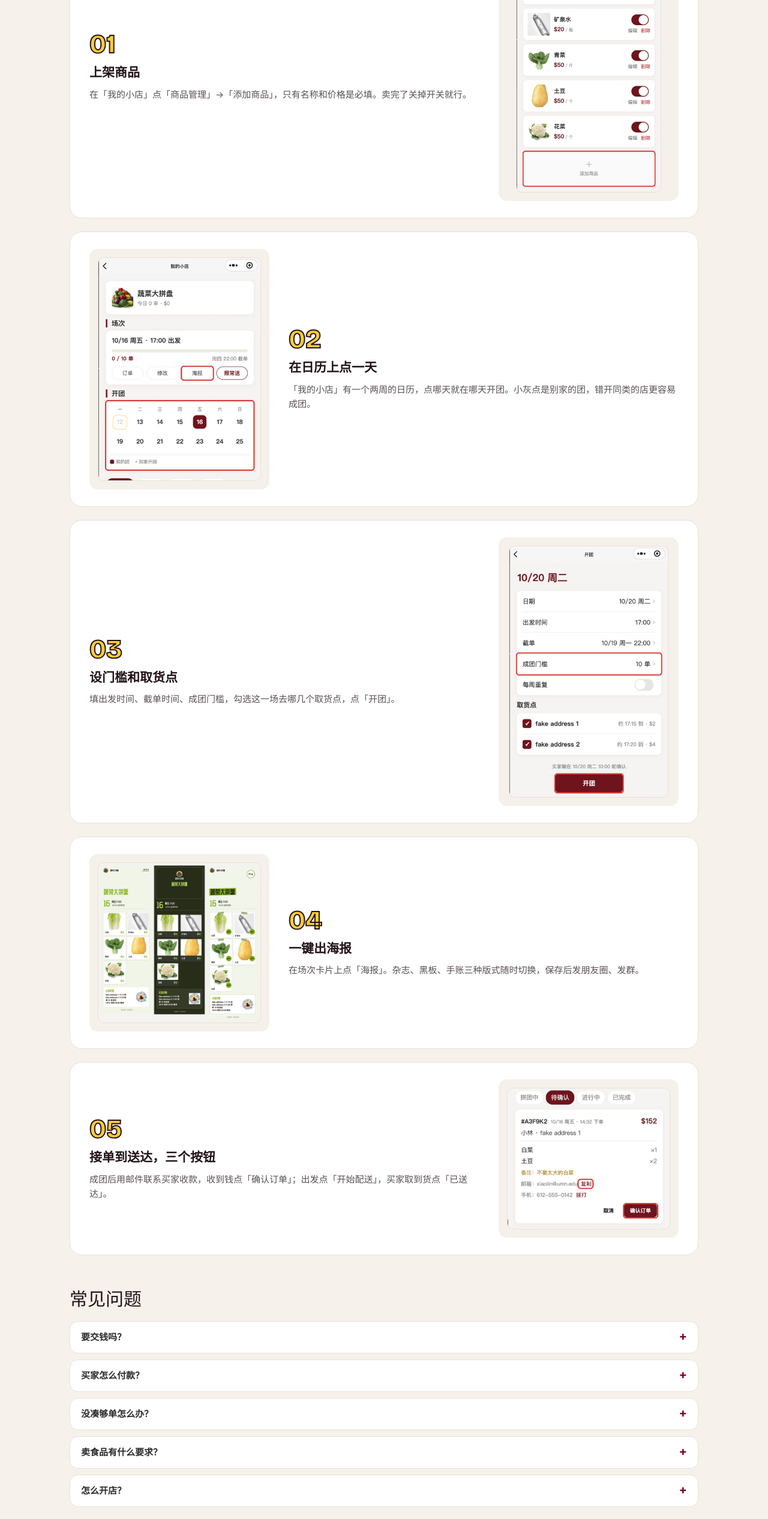
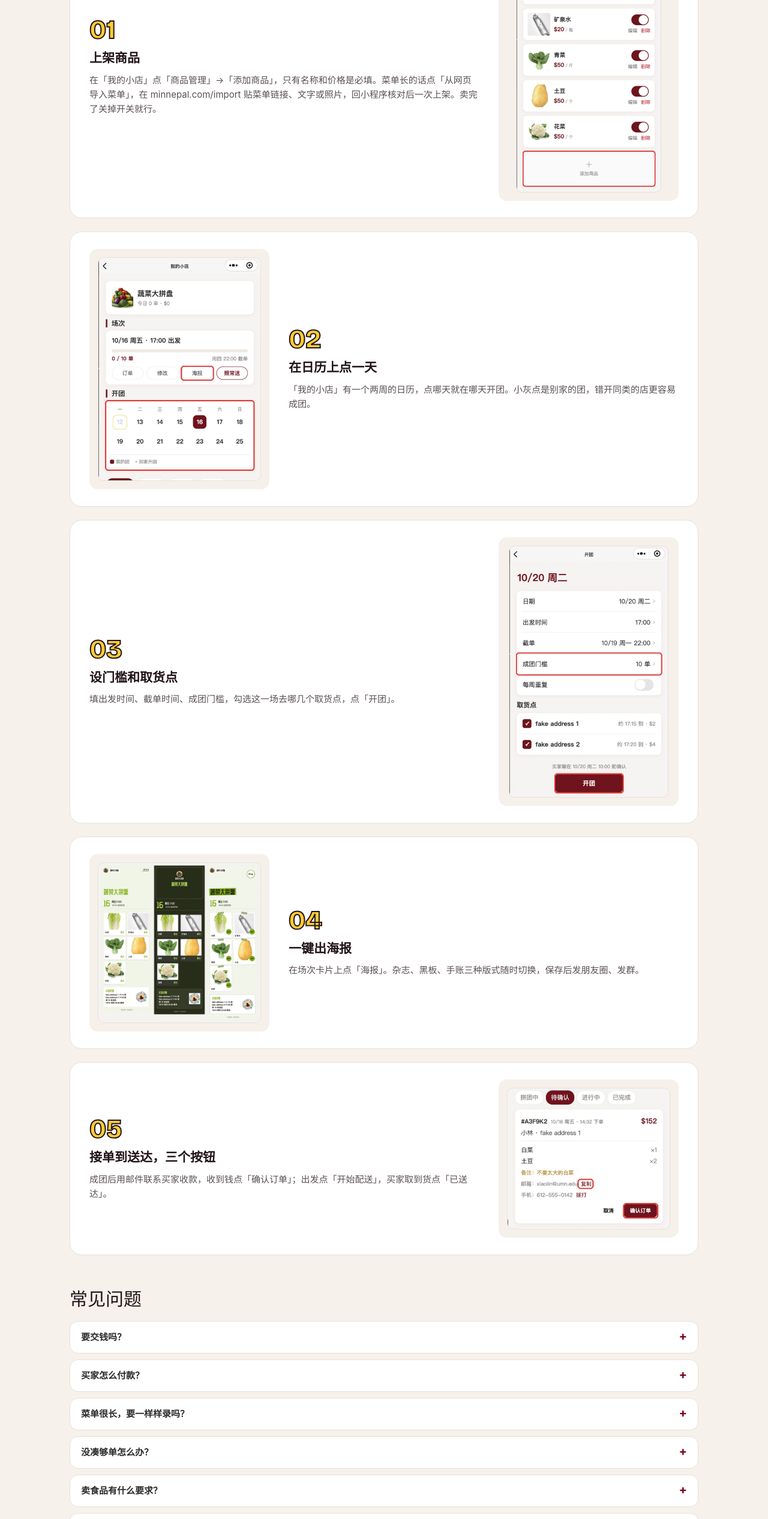
Before and after one commit to misfo-pixel/minne-web, a Next.js app: page /merchants in a window 1280 px wide. Shown: the part 1240-3773 px from the top of the page at 60% size. Built offline with nearby package versions, Linux system fonts and the light colour scheme; no server answers; a web font is replaced by a local one.

Commit message:
商家入驻页加从网页导入菜单：上架商品那一步和常见问题都写上

```diff
--- a/components/MerchantPage.tsx
+++ b/components/MerchantPage.tsx
@@ -49,7 +49,7 @@ const ZH: Copy = {
   ],
   howTitle: '开一场团，五步',
   steps: [
-    { title: '上架商品', text: '在「我的小店」点「商品管理」→「添加商品」，只有名称和价格是必填。卖完了关掉开关就行。', img: 's06-menu.jpg' },
+    { title: '上架商品', text: '在「我的小店」点「商品管理」→「添加商品」，只有名称和价格是必填。菜单长的话点「从网页导入菜单」，在 minnepal.com/import 贴菜单链接、文字或照片，回小程序核对后一次上架。卖完了关掉开关就行。', img: 's06-menu.jpg' },
     { title: '在日历上点一天', text: '「我的小店」有一个两周的日历，点哪天就在哪天开团。小灰点是别家的团，错开同类的店更容易成团。', img: 's05-dash.jpg' },
     { title: '设门槛和取货点', text: '填出发时间、截单时间、成团门槛，勾选这一场去哪几个取货点，点「开团」。', img: 's07-session.jpg' },
     { title: '一键出海报', text: '在场次卡片上点「海报」。杂志、黑板、手账三种版式随时切换，保存后发朋友圈、发群。', img: 'styles.jpg' },
@@ -59,6 +59,7 @@ const ZH: Copy = {
   faq: [
     { q: '要交钱吗？', a: '不用。明尼助手不经手任何资金，也不从你的单里抽成。' },
     { q: '买家怎么付款？', a: '成团后你用邮件联系买家收款，金额以小程序里的订单为准。买家的邮箱都是验证过的学校邮箱。' },
+    { q: '菜单很长，要一样样录吗？', a: '不用。在「商品管理」点「从网页导入菜单」拿导入码，用浏览器打开 minnepal.com/import，贴菜单链接、文字或照片，整理好回小程序核对，一次上架。' },
     { q: '没凑够单怎么办？', a: '截单时没到门槛，这场团和订单自动取消，系统会通知买家。不想等，也可以点「照常送」。' },
     { q: '卖食品有什么要求？', a: '如果你销售食品，需要自己符合当地的相关规定。开店前，小程序里会请你阅读并确认《商家责任告知书》。' },
     { q: '怎么开店？', a: `发邮件到 ${EMAIL}，备注「开店」，我们把开店码发给你。开店码 7 天内有效，一码一店。` }
@@ -88,7 +89,7 @@ const EN: Copy = {
   ],
   howTitle: 'Open a session in five steps',
   steps: [
-    { title: 'List your products', text: 'In My Shop, tap Manage Products → Add Product. Only name and price are required. Sold out? Just switch it off.', img: 's06-menu.jpg' },
+    { title: 'List your products', text: 'In My Shop, tap Manage Products → Add Product. Only name and price are required. Long menu? Tap Import a menu from the web and paste your menu link, text or photos at minnepal.com/import, then review and list everything at once. Sold out? Just switch it off.', img: 's06-menu.jpg' },
     { title: 'Pick a day on the calendar', text: 'My Shop has a two-week calendar. Gray dots are other shops\' sessions; avoid days when similar shops are running.', img: 's05-dash.jpg' },
     { title: 'Set the minimum and pickup points', text: 'Set the departure time, cutoff and minimum, tick the pickup points for this session, then tap Open Session.', img: 's07-session.jpg' },
     { title: 'Make a poster', text: 'Tap Poster on the session card. Switch between Magazine, Chalkboard and Scrapbook, then save and share.', img: 'styles.jpg' },
@@ -98,6 +99,7 @@ const EN: Copy = {
   faq: [
     { q: 'Does it cost anything?', a: 'No. 明尼助手 never handles money and takes no commission on your orders.' },
     { q: 'How do buyers pay?', a: 'Once a session fills, you email buyers to collect payment; the amount is whatever their order shows in the mini program. Every buyer\'s email is a verified school address.' },
+    { q: 'Do I have to add my menu item by item?', a: 'No. In Manage Products, tap Import a menu from the web to get an import code, open minnepal.com/import in a browser and paste your menu link, text or photos. Then review the items in the mini program and list them all at once.' },
     { q: 'What if it doesn\'t fill?', a: 'If the minimum isn\'t met by the cutoff, the session and its orders are cancelled and buyers are notified. Don\'t want to wait? Tap Go Anyway.' },
     { q: 'Is the app in English?', a: 'Yes. Go to Me → 语言 / Language and choose English.' },
     { q: 'Selling food?', a: 'If you sell food, you are responsible for following local rules. Before opening your shop, the mini program asks you to read and confirm the seller responsibility notice.' },
```
